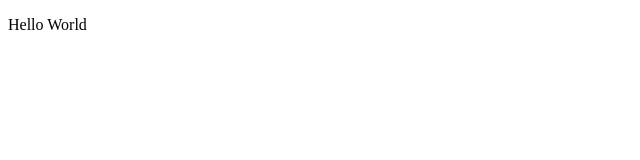
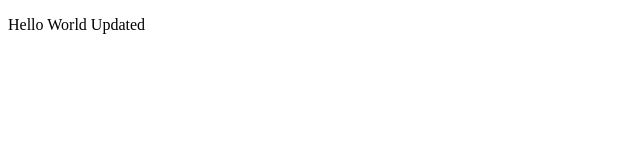
Before and after one commit to likoarve/my-website, a plain HTML site: page index.html in a window 1280 px wide. Shown: the full height of the page, 0-640 px from the left. Drawn offline with Linux system fonts and the light colour scheme.

Commit message:
first update

```diff
--- a/index.html
+++ b/index.html
@@ -4,6 +4,6 @@
 		<title>Hello</title>
 	</head>
 	<body>
-		<p>Hello World</p>
+		<p>Hello World Updated</p>
 	</body>
 </html>
```
